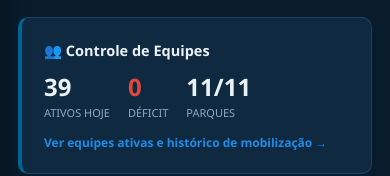
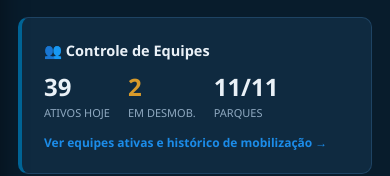
Before and after one commit to ExtremeWind-Frota-Log/extreme-wind-app-mobile, a website: page www/index.html in a window 390 px wide. Shown: the part 482-658 px from the top of the page. Drawn offline with nearby package versions, Linux system fonts and the light colour scheme.

Commit message:
Home: separar Ativos e Em Desmobilizacao no card de Equipes - 26/07/2026 16:33

```diff
--- a/www/index.html
+++ b/www/index.html
@@ -86,7 +86,7 @@
   }
   .card:hover{border-color:var(--steel); transform:translateY(-2px);}
   .card .card-title{font-size:14.5px; font-weight:700; margin-bottom:10px; display:flex; align-items:center; gap:8px;}
-  .card .kpirow{display:flex; gap:18px; margin-top:4px;}
+  .card .kpirow{display:flex; gap:14px 18px; margin-top:4px; flex-wrap:wrap;}
   .card .kpirow .n{font-size:24px; font-weight:700;}
   .card .kpirow .l{font-size:11px; color:var(--muted); text-transform:uppercase; margin-top:2px;}
   .card .go{margin-top:14px; font-size:12px; color:var(--steel); font-weight:600;}
@@ -192,7 +192,7 @@
             <div class="card-title">&#128101; Controle de Equipes</div>
             <div class="kpirow">
               <div><div class="n">39</div><div class="l">Ativos hoje</div></div>
-              <div><div class="n" style="color:var(--nok)">0</div><div class="l">Déficit</div></div>
+              <div><div class="n" style="color:var(--warn)">2</div><div class="l">Em Desmob.</div></div>
               <div><div class="n">11/11</div><div class="l">Parques</div></div>
             </div>
             <div class="go">Ver equipes ativas e histórico de mobilização →</div>
```
